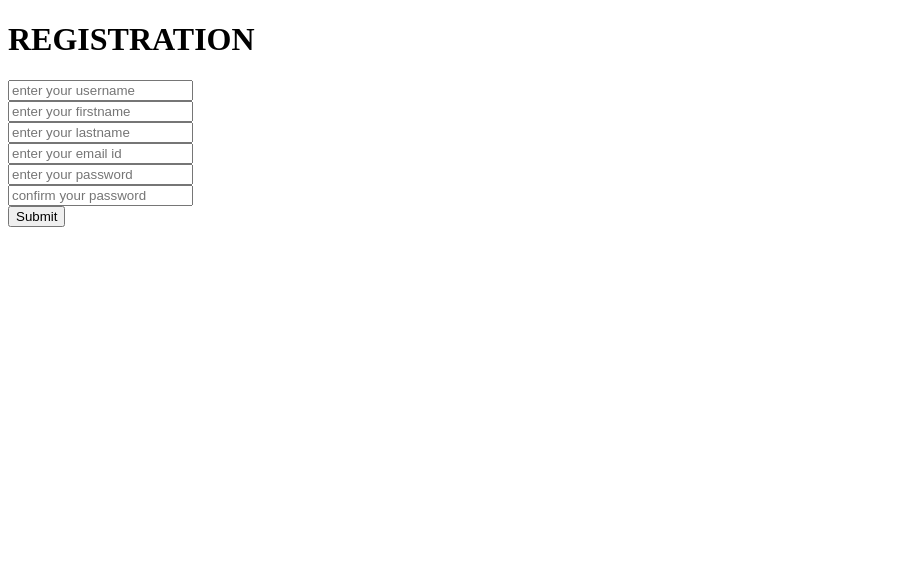
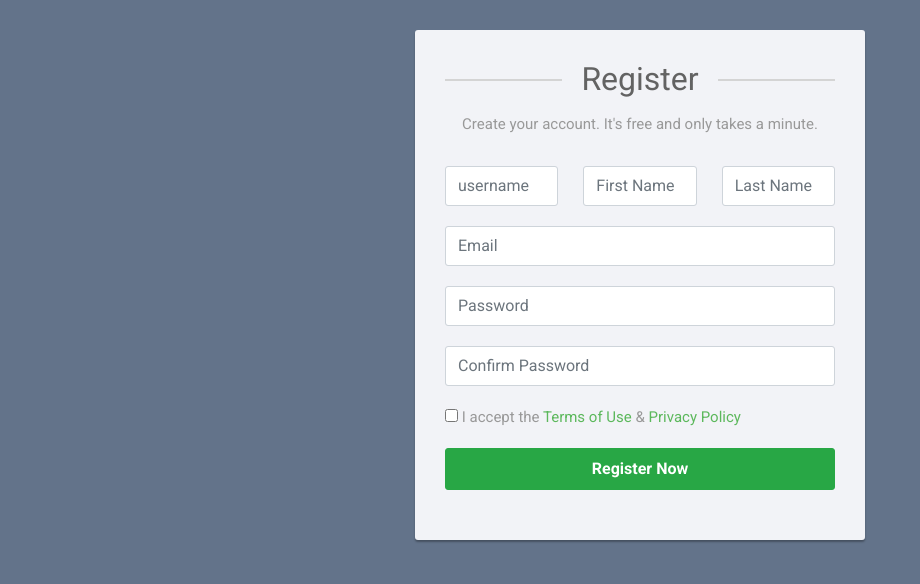
Before and after one commit to Chaithra8399/travel, a Django app: page /credential/register/ in a window 1280 px wide. Shown: the top 584 px of the page, without its empty margins (0-920 px from the left). Run offline with Django 4.2, Linux system fonts and the light colour scheme; some libraries are stand-ins or nearby versions.

Commit message:
Update register.html

```diff
--- a/templates/register.html
+++ b/templates/register.html
@@ -1,4 +1,4 @@
-<!DOCTYPE html>
+<!-- <!DOCTYPE html>
 <html lang="en">
 <head>
     <meta charset="UTF-8">
@@ -20,4 +20,147 @@
 {{msg}}
 {% endfor %}
 </body>
+</html> -->
+
+
+<!-- another -->
+
+<!DOCTYPE html>
+<html lang="en">
+<head>
+<meta charset="utf-8">
+<meta name="viewport" content="width=device-width, initial-scale=1, shrink-to-fit=no">
+<link rel="stylesheet" href="https://fonts.googleapis.com/css?family=Roboto:400,700">
+<title>Bootstrap Simple Registration Form</title>
+<link rel="stylesheet" href="https://stackpath.bootstrapcdn.com/bootstrap/4.5.0/css/bootstrap.min.css">
+<link rel="stylesheet" href="https://maxcdn.bootstrapcdn.com/font-awesome/4.7.0/css/font-awesome.min.css">
+<script src="https://code.jquery.com/jquery-3.5.1.min.js"></script>
+<script src="https://cdn.jsdelivr.net/npm/popper.js@1.16.0/dist/umd/popper.min.js"></script>
+<script src="https://stackpath.bootstrapcdn.com/bootstrap/4.5.0/js/bootstrap.min.js"></script>
+<style>
+body {
+	color: #fff;
+	background: #63738a;
+	font-family: 'Roboto', sans-serif;
+}
+.form-control {
+	height: 40px;
+	box-shadow: none;
+	color: #969fa4;
+}
+.form-control:focus {
+	border-color: #5cb85c;
+}
+.form-control, .btn {
+	border-radius: 3px;
+}
+.signup-form {
+	width: 450px;
+	margin: 0 auto;
+	padding: 30px 0;
+  	font-size: 15px;
+}
+.signup-form h2 {
+	color: #636363;
+	margin: 0 0 15px;
+	position: relative;
+	text-align: center;
+}
+.signup-form h2:before, .signup-form h2:after {
+	content: "";
+	height: 2px;
+	width: 30%;
+	background: #d4d4d4;
+	position: absolute;
+	top: 50%;
+	z-index: 2;
+}
+.signup-form h2:before {
+	left: 0;
+}
+.signup-form h2:after {
+	right: 0;
+}
+.signup-form .hint-text {
+	color: #999;
+	margin-bottom: 30px;
+	text-align: center;
+}
+.signup-form form {
+	color: #999;
+	border-radius: 3px;
+	margin-bottom: 15px;
+	background: #f2f3f7;
+	box-shadow: 0px 2px 2px rgba(0, 0, 0, 0.3);
+	padding: 30px;
+}
+.signup-form .form-group {
+	margin-bottom: 20px;
+}
+.signup-form input[type="checkbox"] {
+	margin-top: 3px;
+}
+.signup-form .btn {
+	font-size: 16px;
+	font-weight: bold;
+	min-width: 140px;
+	outline: none !important;
+}
+.signup-form .row div:first-child {
+	padding-right: 10px;
+}
+.signup-form .row div:last-child {
+	padding-left: 10px;
+}
+.signup-form a {
+	color: #fff;
+	text-decoration: underline;
+}
+.signup-form a:hover {
+	text-decoration: none;
+}
+.signup-form form a {
+	color: #5cb85c;
+	text-decoration: none;
+}
+.signup-form form a:hover {
+	text-decoration: underline;
+}
+</style>
+</head>
+<body>
+<div class="signup-form">
+
+    <form action="" method="post">
+        {% csrf_token%}
+		<h2>Register</h2>
+		<p class="hint-text">Create your account. It's free and only takes a minute.</p>
+        <div class="form-group">
+			<div class="row">
+                <div class="col"><input type="text" class="form-control" name="username" placeholder="username" required="required"></div>
+				<div class="col"><input type="text" class="form-control" name="first_name" placeholder="First Name" required="required"></div>
+				<div class="col"><input type="text" class="form-control" name="last_name" placeholder="Last Name" required="required"></div>
+			</div>
+        </div>
+        <div class="form-group">
+        	<input type="email" class="form-control" name="email" placeholder="Email" required="required">
+        </div>
+		<div class="form-group">
+            <input type="password" class="form-control" name="password" placeholder="Password" required="required">
+        </div>
+		<div class="form-group">
+            <input type="password" class="form-control" name="password1" placeholder="Confirm Password" required="required">
+        </div>
+        <div class="form-group">
+			<label class="form-check-label"><input type="checkbox" required="required"> I accept the <a href="#">Terms of Use</a> &amp; <a href="#">Privacy Policy</a></label>
+		</div>
+		<div class="form-group">
+            <button type="submit" class="btn btn-success btn-lg btn-block">Register Now</button>
+        </div>
+    </form>
+{% for msg in messages %}
+{{msg}}
+{% endfor %}
+</div>
+</body>
 </html>
```
